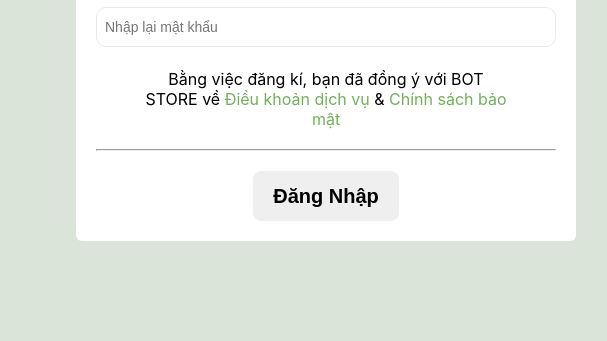
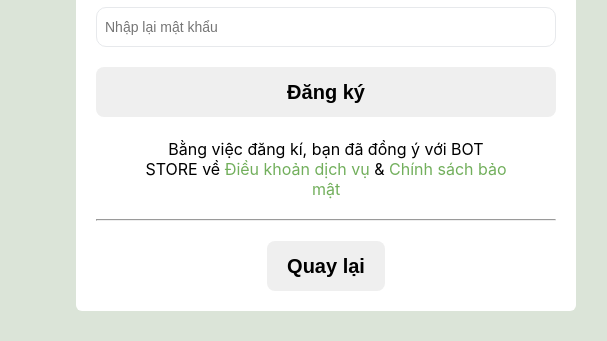
Before and after one commit to EmLongDauLung/WebDoChoi, a plain HTML site: page src/login.html in a window 1280 px wide. Both pictures are taken after a click on the button "Tạo Tài Khoản". Shown: the part 173-514 px from the top of the page, 564-1171 px from the left. Drawn offline with Linux system fonts and the light colour scheme.

Commit message:
fix login

```diff
--- a/src/login.html
+++ b/src/login.html
@@ -31,6 +31,7 @@
                 </div>
                 <div class="body_right-register" id="createacc">
                     <input type="password" placeholder="Nhập lại mật khẩu" class="body_right-inputlogin">
+                    <button class="body_right-btnlogin">Đăng ký</button>
                     <div class="body_right-policy">
                         Bằng việc đăng kí, bạn đã đồng ý với BOT STORE về
                         <a href="#" class="body_right-policy-item">Điều khoản dịch vụ</a>
@@ -41,7 +42,7 @@
             </div>
             <hr class="body_right-decoration">
             <div>
-                <button class="body_right-btncreateacc-login" id="btn_login" onclick="op_login()">Đăng Nhập</button>
+                <button class="body_right-btncreateacc-login" id="btn_login" onclick="op_login()">Quay lại</button>
                 <button class="body_right-btncreateacc-login" id="btn_createaccount" onclick="op_register()">Tạo Tài Khoản</button>
             </div>
         </div>
```
